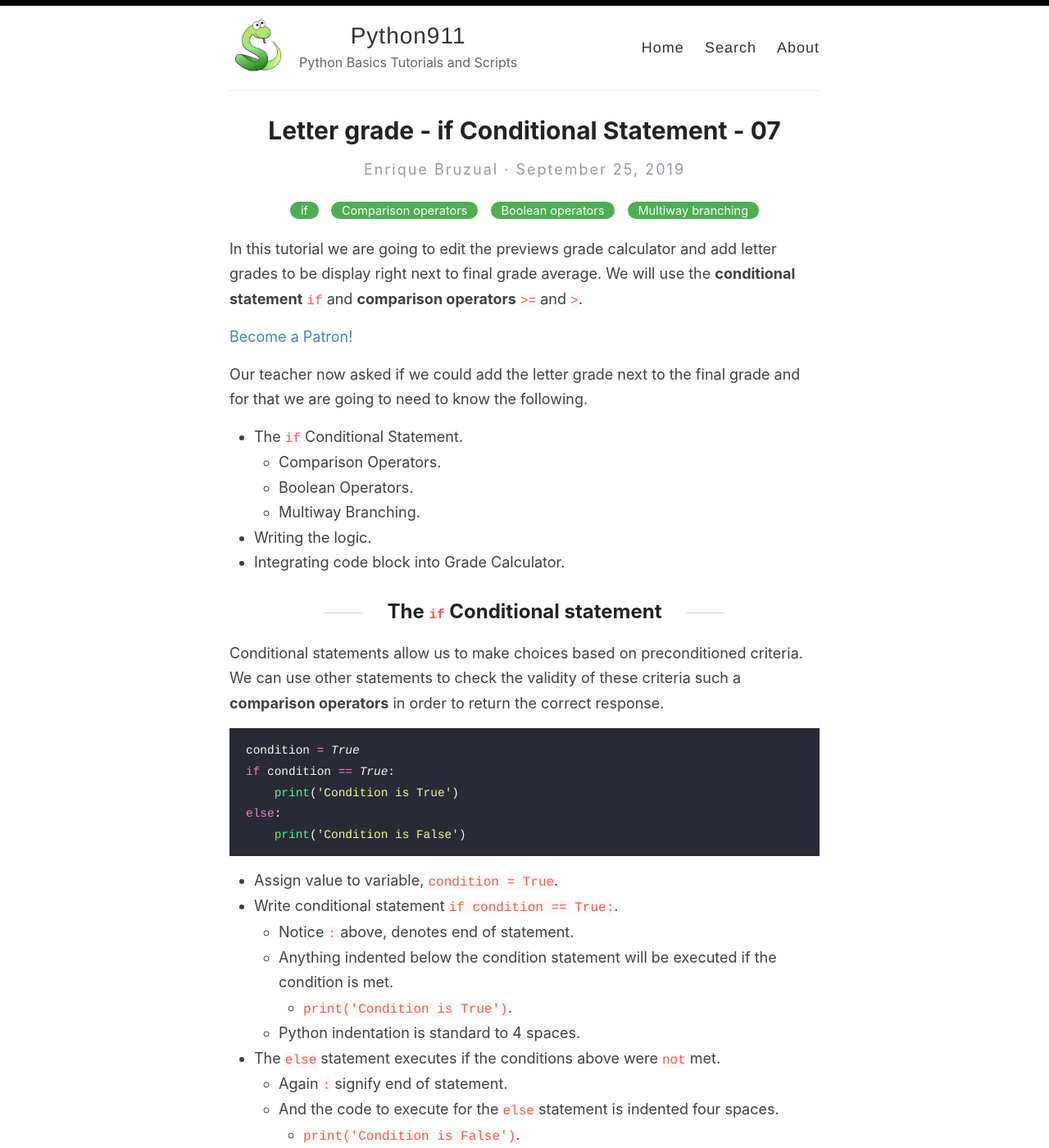
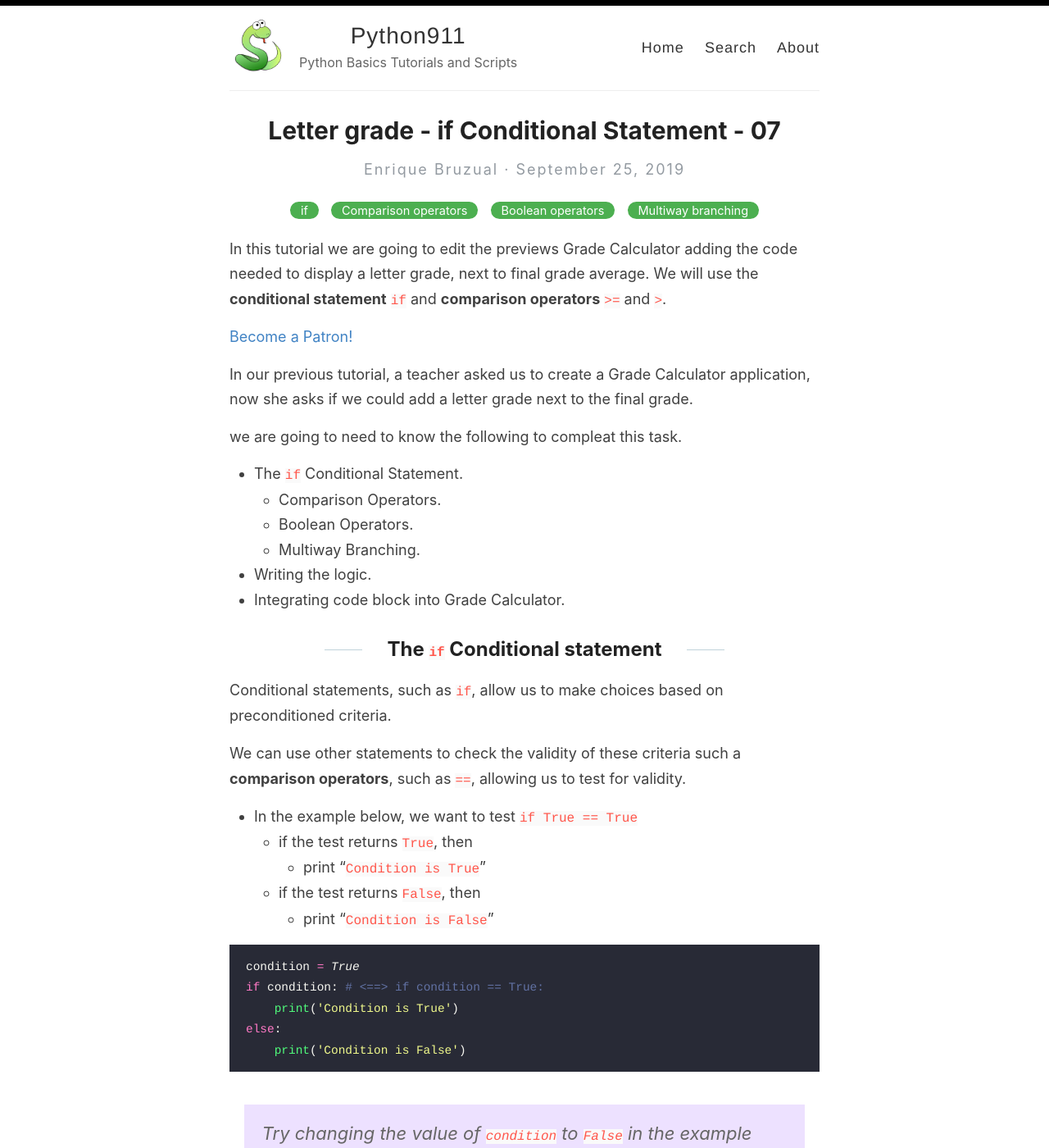
Before and after one commit to KikeVen/python911, a Jekyll site: the page built from _posts/2019-9-25-if_else_letter_grade_07.md, in a window 1280 px wide and 1400 px high. Shown: the whole window at 82% size. Built offline with Jekyll 4.4.1, drawn with Linux system fonts in a browser that asks for light colours; comment, search, counter and statistics services are not loaded; some of the changed text lies outside the part shown.

Commit message:
editorial update

````diff
--- a/_posts/2019-9-25-if_else_letter_grade_07.md
+++ b/_posts/2019-9-25-if_else_letter_grade_07.md
@@ -4,11 +4,13 @@
 categories: [if, Comparison operators, Boolean operators, Multiway branching]
 ---
 
-In this tutorial we are going to edit the previews grade calculator and add letter grades to be display right next to final grade average. We will use the **conditional statement** `if` and **comparison operators** `>=` and `>`.
+In this tutorial we are going to edit the previews Grade Calculator adding the code needed to display a letter grade, next to final grade average. We will use the **conditional statement** `if` and **comparison operators** `>=` and `>`.
 
 <a href="https://www.patreon.com/bePatron?u=15482170" data-patreon-widget-type="become-patron-button">Become a Patron!</a><script async src="https://c6.patreon.com/becomePatronButton.bundle.js"></script>
 
-Our teacher now asked if we could add the letter grade next to the final grade and for that we are going to need to know the following.
+In our previous tutorial, a teacher asked us to create a Grade Calculator application, now she asks if we could add a letter grade next to the final grade.
+
+we are going to need to know the following to compleat this task.
 
 * The `if` Conditional Statement.
   * Comparison Operators.
@@ -19,33 +21,32 @@
 
 ## The `if` Conditional statement
 
-Conditional statements allow us to make choices based on preconditioned criteria. We can use other statements to check the validity of these criteria such a **comparison operators** in order to return the correct response.
+Conditional statements, such as `if`, allow us to make choices based on preconditioned criteria.
+
+We can use other statements to check the validity of these criteria such a **comparison operators**, such as `==`, allowing us to test for validity.
+
+* In the example below, we want to test `if True == True`
+  * if the test returns `True`, then
+    * print "`Condition is True`"
+  * if the test returns `False`, then
+    * print "`Condition is False`"
 
 ```python
 condition = True
-if condition == True:
+if condition: # <==> if condition == True:
     print('Condition is True')
 else:
     print('Condition is False')
 ```
 
-* Assign value to variable, `condition = True`.
-* Write conditional statement
-`if condition == True:`.
-  * Notice `:` above, denotes end of statement.
-  * Anything indented below the condition statement will be executed if the condition is met.
-    * `print('Condition is True')`.
-  * Python indentation is standard to 4 spaces.
-* The `else` statement executes if the conditions above were `not` met.
-  * Again `:` signify end of statement.
-  * And the code to execute for the `else` statement is indented four spaces.
-    * `print('Condition is False')`.
+> Try changing the value of `condition` to `False` in the example above
+
 
 ### Comparison Operators
 
-We used the equality `==` operator above to check if a `condition` was equal `==` to `True`.
+We used the **equality** `==` operator above to check if a `condition` was equal `==` to `True`.
 
->Notice **equality** is dented by double `==`, but variable assignment is dentoed by `=`, cause of human error at times when not used properly.
+>Notice **equality** is dentoed by double `==`, but variable assignment is dentoed by `=`, cause of commun human error at times when not used properly.
 
 | Name                  | symbol |
 | --------------------- | ------ |
@@ -57,29 +58,42 @@
 | greater than or equal | `>=`   |
 | membership            | `in`   |
 
-Lets look at some example using other **comparison operators**.
+Lets look at some example of other **comparison operators**.
 
-* Inequality `!=`
+* **Inequality** `!=`
 
 ```python
->>> n = 5
->>> n != 5
+>>> 5 != 5
 False
 ```
 
-* Less than `<`
+* **Less than** `<`
 
 ```python
->>> n = 5
->>> n < 8
+>>> 5 < 8
+True
+```
+
+* **Membership** `in`
+
+```python
+>>> 5 in (2, 4, 5)
 True
 ```
 
 ### Boolean Operators
 
-We can also do multiple comparisons by using a boolean operator lets use `or` remember your keyword list?
+We can also do multiple comparisons by using a boolean operator lets use `or`, boolean because when use it will return ether `True` or `False`
 
-* by using `or` we are comparing if any of ether are statements are `True`.
+> BTW: `True == 1` and `False == 0` try it!
+
+```python
+>>> True + 1
+2
+```
+
+* By using the boolean operator, `or`, we can test if any of the two comparative statements below are `True`
+  * It returns `True` because one condition passed the test `n < 10`
 
 ```python
 >>> n = 5
@@ -87,7 +101,10 @@
 True
 ```
 
-* When we use `and` we are comparing both statements on ether side of the `and` are `True`.
+* When we use `and` both comparative statements tested need to pass for it to be `True`.
+* In this case is `False`.
+  * `5 < 5` is `False`
+  * immediately returning `False`.
 
 ```python
 >>> n = 5
@@ -95,7 +112,8 @@
 False
 ```
 
-* Another way of using the `and` comparison above, remove the `and` comparison and the variable `n`.
+* An alternative to using the comparison `and` above, remove the `and` comparison and the variable `n`.
+  * This `5 < n and n < 10` is the same as `5 < n < 10`
 
 ```python
 >>> n = 5
@@ -105,13 +123,13 @@
 
 ### Multiway Branching
 
-Multiway Branching allows to have multiple conditions tested in a sequence tied by the statement `elif` between the `if` and the `else` statements.
+Multiway Branching allows to have multiple conditions tested in a sequence by the statement `elif`, between the `if` and the `else` statements.
 
 * `elif` stands for **if else**.
 * `elif` is used to tie multiple `if` statements together.
 * You can have any number of `elif` statements as you like.
 * It will execute the first test is passed, in the case `True`.
-  * Below none of the conditions are met until it reaches. `color == "yellow"`
+  * Below none of the conditions are met until it reaches `color == "yellow"`
 
 > Notice how we are using the **f-string** format to pass the `{color}` variable.
 
@@ -127,7 +145,12 @@
     print(f"I can not match the color {color}")
 ```
 
-This covers the necessary material to move on to our letter grade script.
+We covered some of the necessary topics to begin to write our script.
+
+* The `if` Conditional Statement.
+  * Comparison Operators.
+  * Boolean Operators.
+  * Multiway Branching.
 
 ## Letter grade script
 
@@ -143,16 +166,15 @@
 | D      | 60 to 69    |
 | F      | < to 60     |
 
-So to write the if statements, we would use Multi Branching.
+For these many conditions to be tested, we would have to use Multi Branching, `elif` between the first `if` and the `else` statements
 
-We are going to say `if` `grade_average` is between 100 and 86 then it needs to return the letter A and so on down the line with all the letter grades.
+We are going to say `if` `grade_average` is between **100** and **86** then it needs to return the **letter A** and so on down the line with all the letter grades.
 
 * We could write it like this:
   * `if 100 >= grade_average and grade_average >= 90:`.
 
 * But we can shorten the line above by writing:
   * `if 100 >= grade_average >= 90:`.
-    * if `grade_average` is between 90 and 100.
     * `letter_grade = "A"`.
 * `elif` states.
   * if `grade_average` is less than 90 but equal or greater than 80 then:
@@ -177,13 +199,15 @@
 
 ## Add code block to Grade Calculator
 
-We need to do two things, add the conditional code block to the Grade Calculator script and the `letter_grade` variable to the **f-string**.
+* We need to do two things
+  * Add the conditional code block to the **Grade Calculator script**.
+  * And the `letter_grade` variable to the **f-string**.
 
-* lets copy the code block and paste it to the Grade Calculator just above the `print()` function.
+* Lets copy the code block and paste it to the **Grade Calculator** just above the `print()` function.
 
-* We can add our variable to the f-string in the print() function, right next to the grade.
+* We can add our variable to the **f-string** in the print() function, right next to `{grade_average}`.
+* We can put it in parenthesis to separate it a bit from the `grade_average`.
   * `({letter_grade})`
-  * We can put it in parenthesis to separate it a bit from the `grade_average`.
 
 ```python
 """
@@ -229,7 +253,9 @@
 ''')
 ```
 
-When we run the program, we should get the following, notice the **letter grade** after the **Final grade**.
+When we run the program, we should get the following.
+
+> Notice the **letter grade** after the **Final grade**.
 
 ```python
 '''
````
